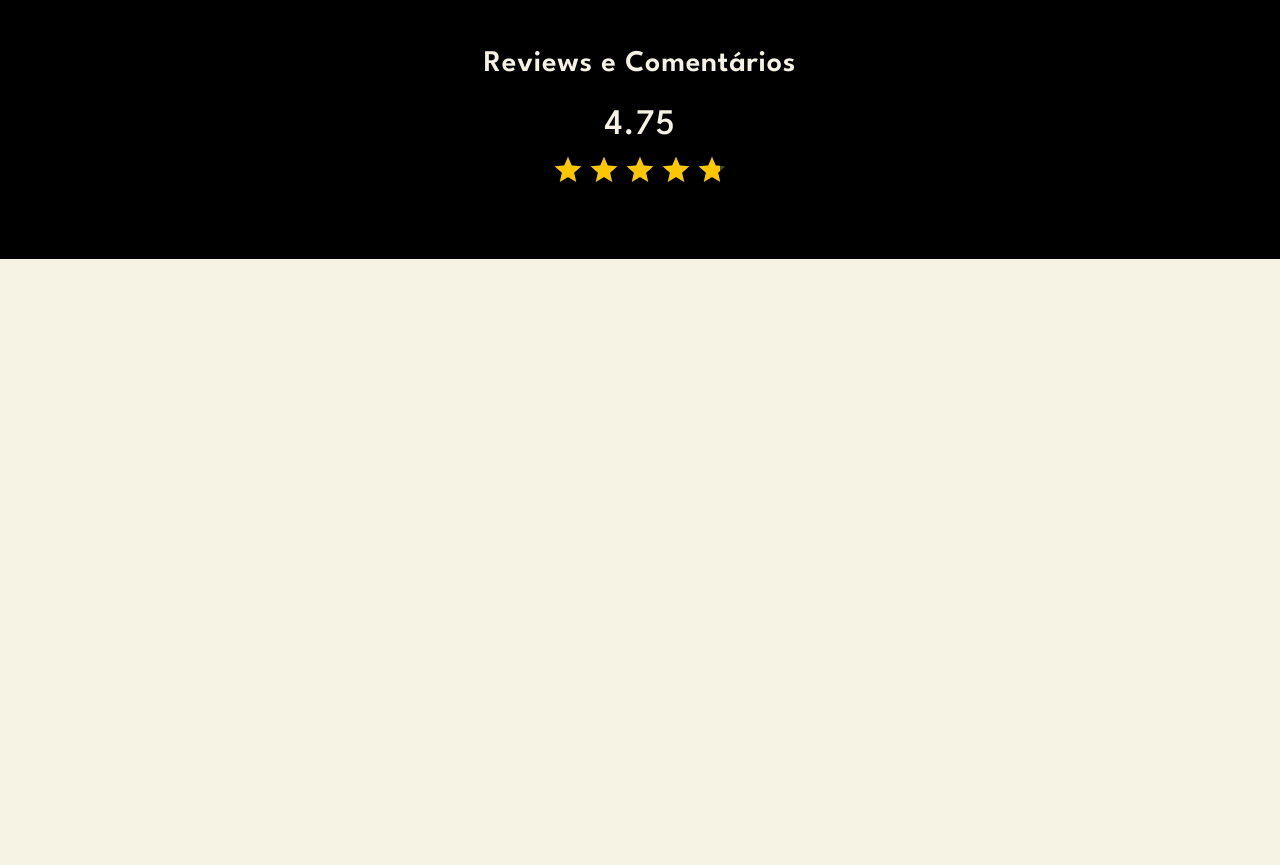
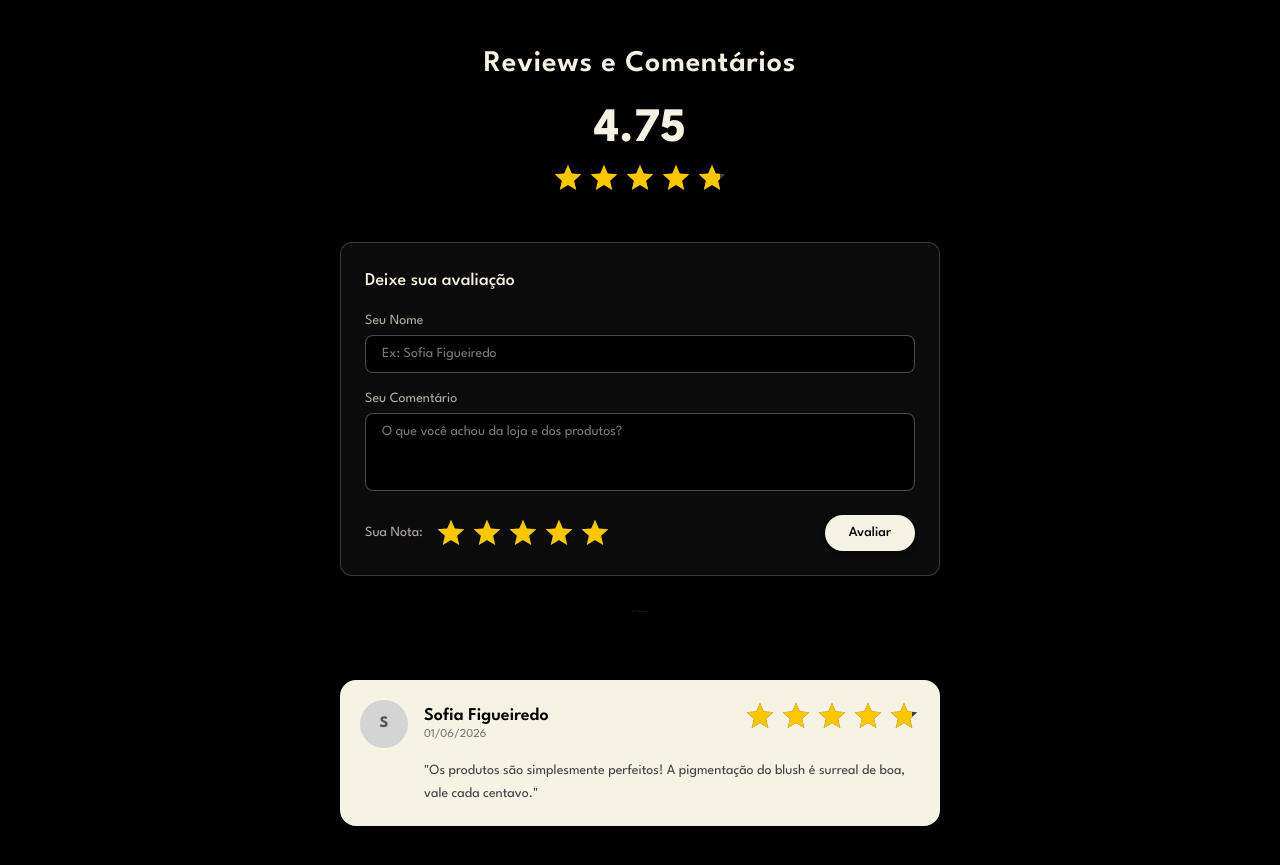
Before and after one commit to ArthurC00/projeto-PT-CJR-front, a Next.js app: page /loja in a window 1280 px wide. Shown: the part 541-1406 px from the top of the page. Before the commit the page ends 800 px from the top, so only its background shows below. Built offline with nearby package versions, Linux system fonts and the light colour scheme.

Commit message:
feat: código atualizado com reaview e comentário

```diff
--- a/app/loja/page.tsx
+++ b/app/loja/page.tsx
@@ -8,74 +8,164 @@ import escuro from "../../public/telaloja_degrade.svg"
 import nome from "../../public/rareBeauty_loja.png"
 import StarRating from "@/components/StarRating";
 
-type Task = {
+// 1. Tipagem atualizada incluindo o comentário
+type Review = {
     id: number;
-    title: string;
-    description: string;
-    done: boolean;
-    creatAT: string;
-    updatedAT?: string;
-    expanded?: boolean;
+    userName: string;
+    userRating: number;
+    comment: string; // <-- Novo campo
+    createdAt: string;
 }
 
 export default function Tela_loja(){
-    const [task, setTasks] = useState<Task[]>([]);
+    // Estado com um exemplo inicial completo
+    const [reviews, setReviews] = useState<Review[]>([
+        {
+            id: 1,
+            userName: "Sofia Figueiredo",
+            userRating: 4.75,
+            comment: "Os produtos são simplesmente perfeitos! A pigmentação do blush é surreal de boa, vale cada centavo.",
+            createdAt: "01/06/2026"
+        }
+    ]);
+
+    const [inputName, setInputName] = useState("");
+    const [inputComment, setInputComment] = useState("");
+    const [userSelectedRating, setUserSelectedRating] = useState(5);
 
     const [storeRating, setStoreRating] = useState<number>(4.75);
 
-    const handleRatingUpdate = (newRating: number) => {
-        setStoreRating(newRating);
-        console.log("Nova nota enviada pelo usuário:", newRating);
+    const handleAddReview = (e: React.FormEvent) => {
+        e.preventDefault();
+        if (!inputName.trim() || !inputComment.trim()) return;
+
+        const newReview: Review = {
+            id: Date.now(),
+            userName: inputName,
+            userRating: userSelectedRating,
+            comment: inputComment, // <-- Salvando o comentário
+            createdAt: new Date().toLocaleDateString('pt-BR')
+        };
+
+        setReviews([newReview, ...reviews]);
+
+        setInputName("");
+        setInputComment("");
+        setUserSelectedRating(5);
     };
 
     return (
         <div className="relative flex flex-col min-h-screen bg-black min-w-[1200px] overflow-x-auto">
             <Navbar />
 
+            {/* banner  */}
             <div className="relative w-full h-auto overflow-hidden">
+                <Image src={garotas} alt="Garotas" className="w-full h-auto relative z-0" />
+                <Image src={escuro} alt="Degradê escuro" className="absolute inset-0 w-full h-full object-cover z-10 pointer-events-none" />
+                <div className="absolute inset-0 z-20 flex flex-col items-center justify-center text-center px-4">
+                    <div className="mb-2">
+                        <Image src={nome} alt="Rare Beauty" className="w-[450px] h-auto object-contain" />
+                    </div>
+                    <p className="text-[#F6F3E4]/90 text-lg font-light lowercase tracking-widest -mt-7 -ml-98">beleza</p>
+                    <p className="absolute bottom-6 right-12 text-[#F6F3E4]/90 text-sm tracking-wide">by Selena Gomez</p>
+                </div>
+            </div>
 
-                <Image
-                    src={garotas}
-                    alt="Garotas"
-                    className="w-full h-auto relative z-0"
-                />
+            {/* reviws e média */}
+            <div className="bg-black w-full py-12 flex flex-col items-center justify-center gap-6">
+                <h2 className="text-[#F6F3E4] text-3xl font-semibold tracking-wide">Reviews e Comentários</h2>
 
-                <Image
-                    src={escuro}
-                    alt="Degradê escuro"
-                    className="absolute inset-0 w-full h-full object-cover z-10 pointer-events-none"
-                />
+                <div className="flex flex-col items-center gap-2">
+                    <span className="text-[#F6F3E4] text-5xl font-bold decoration-1 underline-offset-8">{storeRating.toFixed(2)}</span>
+                    <StarRating rating={storeRating} />
+                </div>
 
-                <div className="absolute inset-0 z-20 flex flex-col items-center justify-center text-center px-4">
+                {/* formulário - campo de comentário */}
+                <form onSubmit={handleAddReview} className="w-[600px] mt-6 p-6 border border-[#F6F3E4]/20 rounded-xl bg-neutral-900/50 flex flex-col gap-4">
+                    <h3 className="text-[#F6F3E4] text-lg font-medium">Deixe sua avaliação</h3>
 
-                    <div className="mb-2">
-                        <Image
-                            src={nome}
-                            alt="Rare Beauty"
-                            className="w-[450px] h-auto object-contain"
+                    {/* Input do Nome */}
+                    <div className="flex flex-col gap-1">
+                        <label className="text-[#F6F3E4]/70 text-sm">Seu Nome</label>
+                        <input
+                            type="text"
+                            value={inputName}
+                            onChange={(e) => setInputName(e.target.value)}
+                            placeholder="Ex: Sofia Figueiredo"
+                            className="bg-black text-[#F6F3E4] border border-[#F6F3E4]/30 rounded-lg px-4 py-2 focus:outline-none focus:border-[#F6F3E4] text-sm"
                         />
                     </div>
 
-                    <p className="text-[#F6F3E4]/90 text-lg font-light lowercase tracking-widest -mt-7 -ml-98">
-                        beleza
-                    </p>
+                    {/* Novo Input do Comentário */}
+                    <div className="flex flex-col gap-1">
+                        <label className="text-[#F6F3E4]/70 text-sm">Seu Comentário</label>
+                        <textarea
+                            value={inputComment}
+                            onChange={(e) => setInputComment(e.target.value)}
+                            placeholder="O que você achou da loja e dos produtos?"
+                            rows={3}
+                            className="bg-black text-[#F6F3E4] border border-[#F6F3E4]/30 rounded-lg px-4 py-2 focus:outline-none focus:border-[#F6F3E4] text-sm resize-none"
+                        />
+                    </div>
 
-                    <p className="absolute bottom-6 right-12 text-[#F6F3E4]/90 text-sm tracking-wide">
-                        by Selena Gomez
-                    </p>
+                    {/* estrelas e botão */}
+                    <div className="flex items-center justify-between mt-2">
+                        <div className="flex items-center gap-3">
+                            <span className="text-[#F6F3E4]/70 text-sm">Sua Nota:</span>
+                            <StarRating rating={userSelectedRating} onRatingChange={setUserSelectedRating} />
+                        </div>
+                        <button
+                            type="submit"
+                            className="bg-[#F6F3E4] text-black px-6 py-2 rounded-full font-medium hover:bg-[#F6F3E4]/80 transition-all text-sm shadow-md"
+                        >
+                            Avaliar
+                        </button>
+                    </div>
+                </form>
+
+                ---
+
+                {/* lista de comentário com texto exibido */}
+                <div className="w-[600px] flex flex-col gap-4 mt-8">
+                    {reviews.map((rev) => (
+                        <div
+                            key={rev.id}
+                            className="bg-[#F6F3E4] text-black w-full rounded-2xl p-5 flex flex-col gap-3 shadow-lg"
+                        >
+                            {/* Cabeçalho do Card (Foto, Nome e Estrelas) */}
+                            <div className="flex items-start justify-between w-full">
+                                <div className="flex items-center gap-4">
+                                    {/* Avatar */}
+                                    <div className="w-12 h-12 bg-neutral-300 rounded-full overflow-hidden flex items-center justify-center font-bold text-neutral-600 shrink-0">
+                                        {rev.userName.charAt(0).toUpperCase()}
+                                    </div>
+
+                                    <div className="flex flex-col">
+                                        <span className="font-semibold text-lg leading-tight">{rev.userName}</span>
+                                        <span className="text-xs text-neutral-500">{rev.createdAt}</span>
+                                    </div>
+                                </div>
+
+                                {/* Estrelas do usuário */}
+                                <div className="shrink-0">
+                                    <StarRating rating={rev.userRating} />
+                                </div>
+                            </div>
+
+                            {/* Corpo do Card: Texto do Comentário */}
+                            <div className="pl-16">
+                                <p className="text-neutral-700 text-sm leading-relaxed break-words">
+                                    "{rev.comment}"
+                                </p>
+                            </div>
+                        </div>
+                    ))}
+
+                    {reviews.length === 0 && (
+                        <p className="text-[#F6F3E4]/50 text-center text-sm italic">Nenhuma avaliação ainda. Seja o primeiro!</p>
+                    )}
                 </div>
-
             </div>
-
-            <div className="bg-black w-full py-12 flex flex-col items-center justify-center gap-6">
-                <h2 className="text-[#F6F3E4] text-3xl font-semibold tracking-wide">Reviews e Comentários</h2>
-
-                <StarRating
-                    rating={storeRating}
-                    onRatingChange={handleRatingUpdate}
-                />
-            </div>
-
         </div>
     )
 }
--- a/components/StarRating.tsx
+++ b/components/StarRating.tsx
@@ -14,9 +14,6 @@ export default function StarRating({ rating, onRatingChange }: StarRatingProps)
 
   return (
     <div className="flex flex-col items-center gap-2 select-none">
-      <span className="text-[#F6F3E4] text-4xl font-medium tracking-wide">
-        {rating.toFixed(2)}
-      </span>
 
       <div className="flex items-center gap-1">
         {[1, 2, 3, 4, 5].map((starIndex) => {
```
